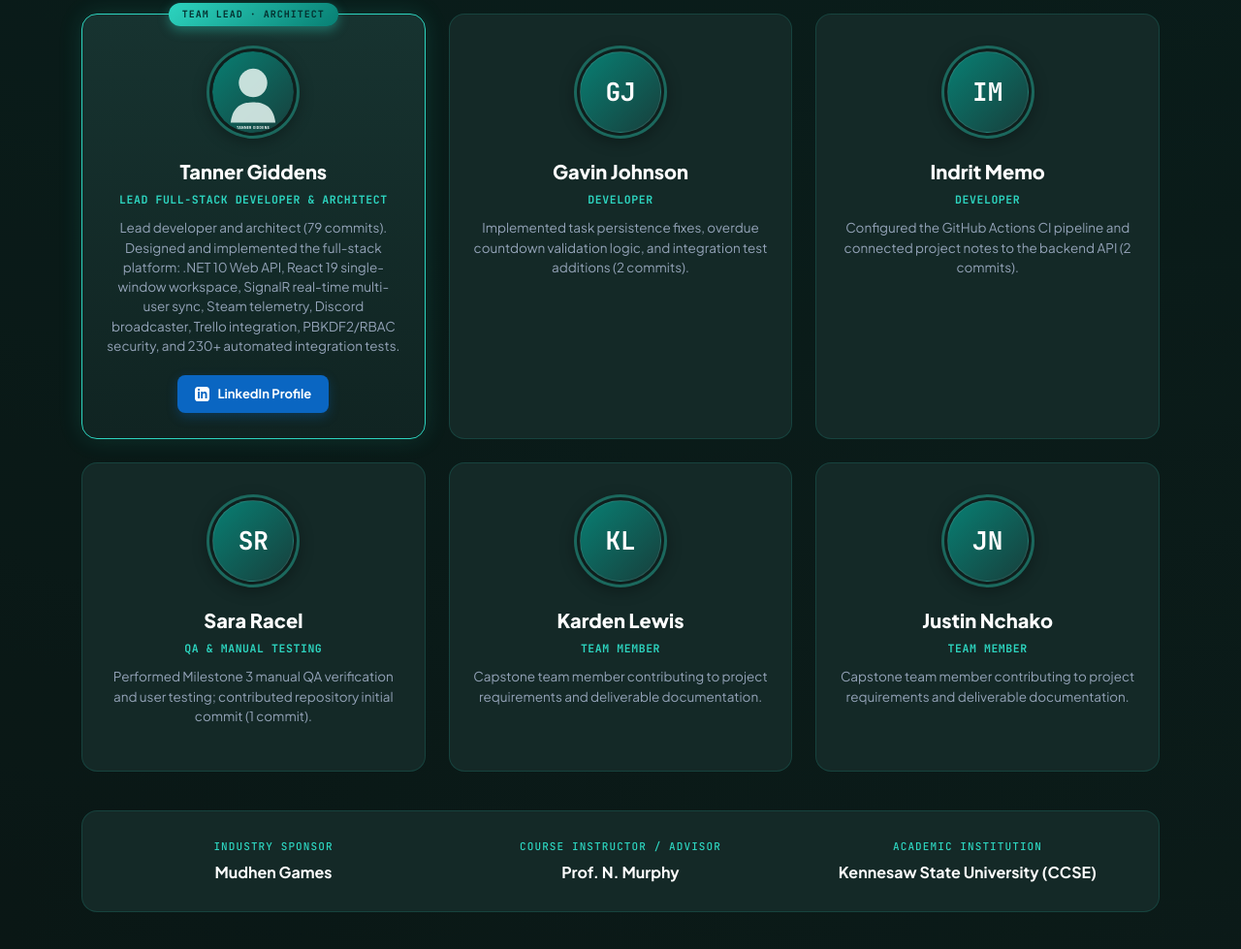
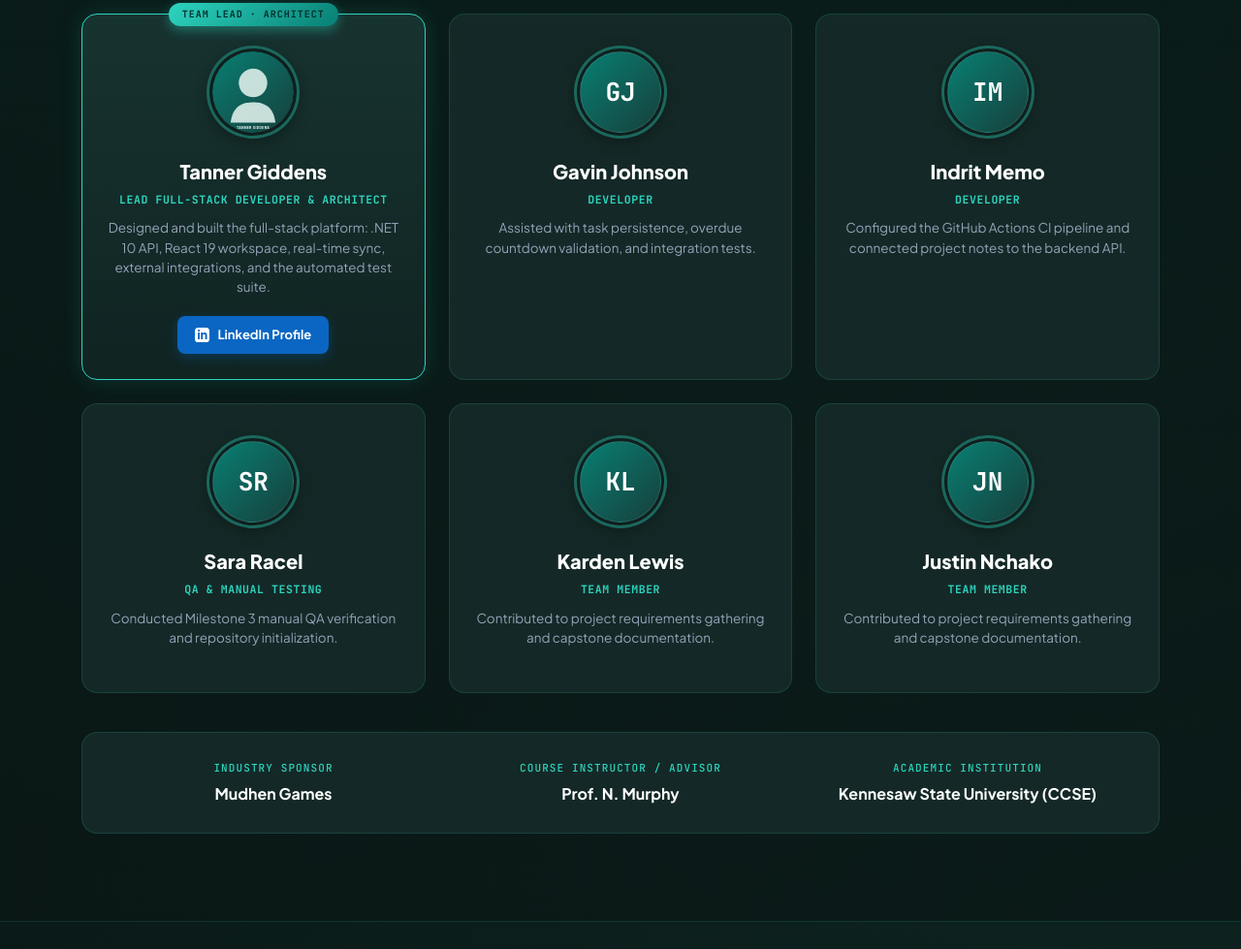
Before and after one commit to tannergiddens/mudhen-cday, a plain HTML site: page index.html in a window 1280 px wide. Shown: the part 1023-2002 px from the top of the page at 97% size. Drawn offline with Linux system fonts and the light colour scheme.

Commit message:
style: tighten team member descriptions

```diff
--- a/index.html
+++ b/index.html
@@ -732,7 +732,7 @@
           <h3 class="member-name">Tanner Giddens</h3>
           <div class="member-role">Lead Full-Stack Developer & Architect</div>
           <p class="member-desc">
-            Lead developer and architect (79 commits). Designed and implemented the full-stack platform: .NET 10 Web API, React 19 single-window workspace, SignalR real-time multi-user sync, Steam telemetry, Discord broadcaster, Trello integration, PBKDF2/RBAC security, and 230+ automated integration tests.
+            Designed and built the full-stack platform: .NET 10 API, React 19 workspace, real-time sync, external integrations, and the automated test suite.
           </p>
           <a href="https://www.linkedin.com/in/tanner-giddens-1ab155346/" target="_blank" rel="noopener noreferrer" class="btn-member-linkedin">
             <svg width="15" height="15" viewBox="0 0 24 24" fill="currentColor">
@@ -749,7 +749,7 @@
           </div>
           <h3 class="member-name">Gavin Johnson</h3>
           <div class="member-role">Developer</div>
-          <p class="member-desc">Implemented task persistence fixes, overdue countdown validation logic, and integration test additions (2 commits).</p>
+          <p class="member-desc">Assisted with task persistence, overdue countdown validation, and integration tests.</p>
         </div>
 
         <!-- Indrit Memo -->
@@ -759,7 +759,7 @@
           </div>
           <h3 class="member-name">Indrit Memo</h3>
           <div class="member-role">Developer</div>
-          <p class="member-desc">Configured the GitHub Actions CI pipeline and connected project notes to the backend API (2 commits).</p>
+          <p class="member-desc">Configured the GitHub Actions CI pipeline and connected project notes to the backend API.</p>
         </div>
 
         <!-- Sara Racel -->
@@ -769,7 +769,7 @@
           </div>
           <h3 class="member-name">Sara Racel</h3>
           <div class="member-role">QA & Manual Testing</div>
-          <p class="member-desc">Performed Milestone 3 manual QA verification and user testing; contributed repository initial commit (1 commit).</p>
+          <p class="member-desc">Conducted Milestone 3 manual QA verification and repository initialization.</p>
         </div>
 
         <!-- Karden Lewis -->
@@ -779,7 +779,7 @@
           </div>
           <h3 class="member-name">Karden Lewis</h3>
           <div class="member-role">Team Member</div>
-          <p class="member-desc">Capstone team member contributing to project requirements and deliverable documentation.</p>
+          <p class="member-desc">Contributed to project requirements gathering and capstone documentation.</p>
         </div>
 
         <!-- Justin Nchako -->
@@ -789,7 +789,7 @@
           </div>
           <h3 class="member-name">Justin Nchako</h3>
           <div class="member-role">Team Member</div>
-          <p class="member-desc">Capstone team member contributing to project requirements and deliverable documentation.</p>
+          <p class="member-desc">Contributed to project requirements gathering and capstone documentation.</p>
         </div>
       </div>
 
```
